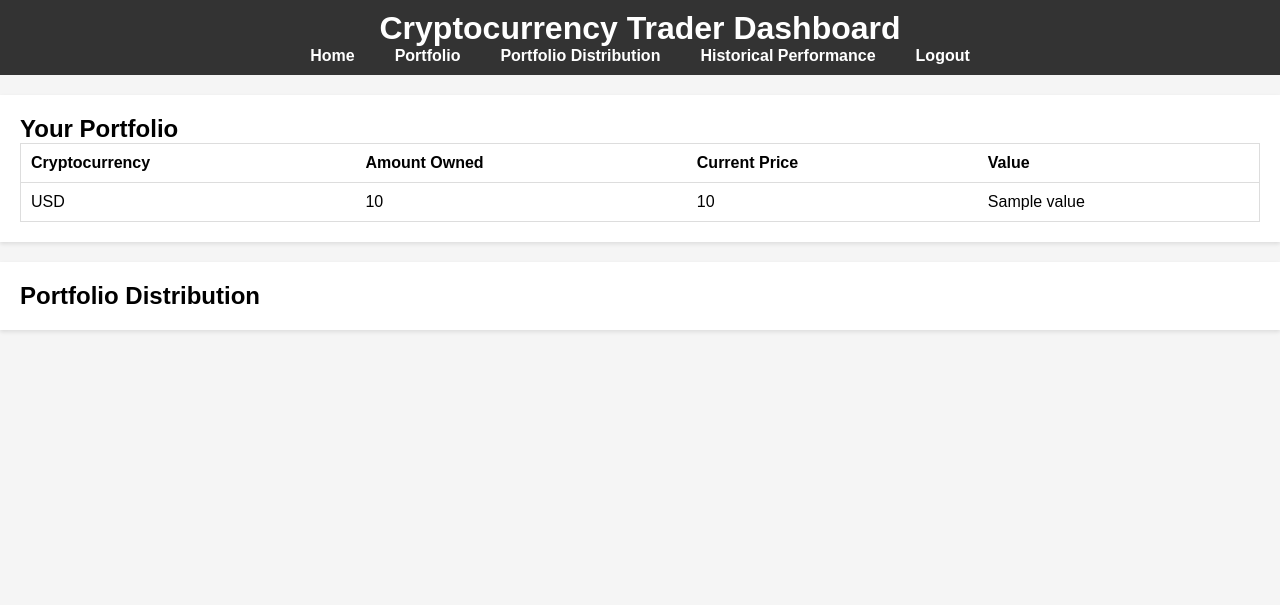
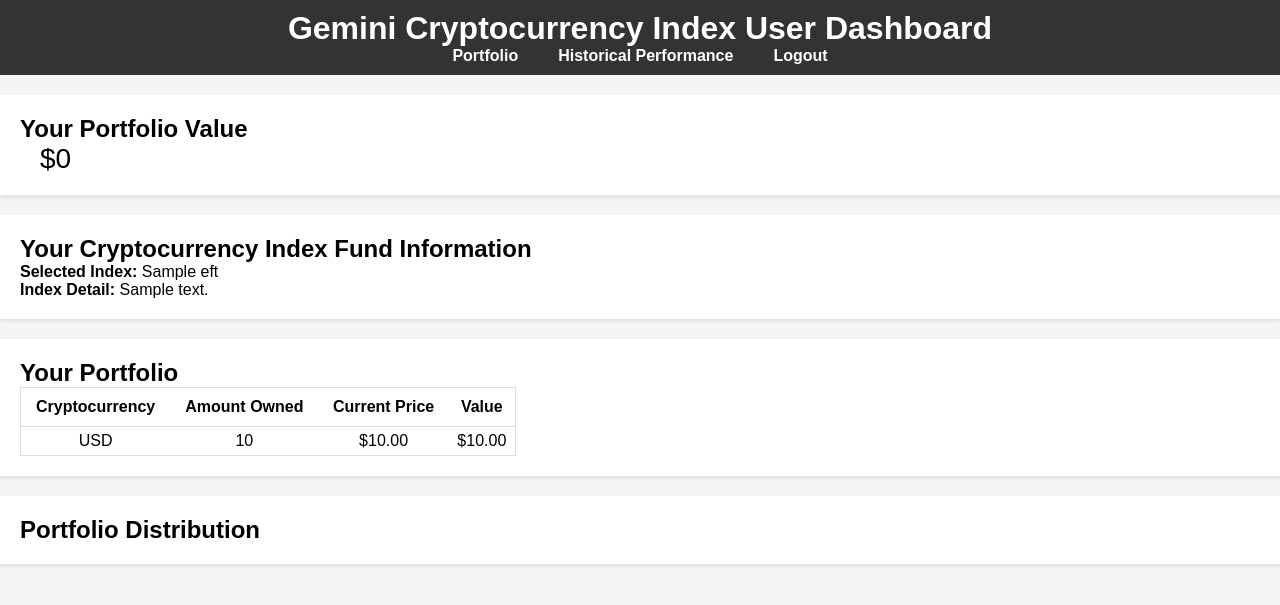
Before and after one commit to thuytrinht4/crypto_apps, a Flask app: template templates/dashboard.html in a window 1280 px wide. Shown: the top 605 px of the page. Run offline with Flask 2, Linux system fonts and the light colour scheme; the template is opened without the code that fills it: most values are stand-ins (such as "Sample title", 1, 10 or a date in 2020); parts of the project's set-up code (start-up, migrations or seed data) failed here and were passed over; some libraries are stand-ins or nearby versions.

Commit message:
add portfolio value and format display

```diff
--- a/app.py
+++ b/app.py
@@ -1,4 +1,4 @@
-# from flask import Flask
+import locale
 from flask import Flask, render_template, request, redirect, url_for, session
 import os
 
@@ -6,6 +6,16 @@ app = Flask(__name__)
 
 # Set a temporary secret key for testing
 app.secret_key = 'temporary_test_key'
+
+locale.setlocale(locale.LC_ALL, 'en_US.UTF-8')
+
+
+@app.template_filter('format_currency')
+def format_currency(value, decimal_num=0):
+    formatted_value = locale.format_string(
+        f"%.{decimal_num}f", value, grouping=True)
+    return formatted_value
+
 
 # Mock user database (replace with a real database)
 dummy_users = {
@@ -43,6 +53,10 @@ def dashboard():
         'Crypto User 1': {
             'user_name': 'John Dow',
             'email': 'crypto_user1@gemini_test.com',
+            'eft': {
+                'etf_name': 'ETF-5',
+                'etf_detail': 'Portfolio with Top 5 Cryptocurrencies'},
+            'total_fund': 10000,
             'portfolio': [
                 {'cryptocurrency': 'Bitcoin', 'amount_owned': 0.2485,
                  'current_price': 26500, 'value': 6585},
@@ -60,6 +74,10 @@ def dashboard():
         'Crypto User 2': {
             'user_name': 'Tuan Trinh',
             'email': 'crypto_user1@gemini_test.com',
+            'eft': {
+                'etf_name': 'ETF-2',
+                'etf_detail': 'Portfolio with Top 2 Cryptocurrencies'},
+            'total_fund': 10000,
             'portfolio': [
                 {'cryptocurrency': 'Bitcoin', 'amount_owned': 0.2726,
                  'current_price': 26500, 'value': 7223},
@@ -75,6 +93,7 @@ def dashboard():
         user_id = session['user_id']
         user_data = dummy_user_data.get(user_id)
         if user_data:
+            session['total_fund'] = user_data['total_fund']
             return render_template('dashboard.html', user_data=user_data)
         else:
             return "User not found"
--- a/static/dash_style.css
+++ b/static/dash_style.css
@@ -57,7 +57,7 @@ section {
 
 /* Table styling */
 table {
-    width: 100%;
+    width: 40%;
     border-collapse: collapse;
     border: 1px solid #ddd;
 }
@@ -65,8 +65,20 @@ table {
 table th,
 table td {
     padding: 10px;
-    text-align: left;
+    text-align: center;
     border-bottom: 1px solid #ddd;
+}
+
+/* Decrease row height for cryptocurrency portfolio */
+.portfolio table tbody tr {
+    height: 10px;
+    /* Adjust the row height as needed */
+}
+
+/* Decrease cell padding for cryptocurrency portfolio */
+.portfolio table td {
+    padding: 5px;
+    /* Adjust the padding as needed */
 }
 
 /* Responsive styling */
@@ -80,3 +92,15 @@ table td {
         margin: 10px 0;
     }
 }
+
+/* Increase font size for large value */
+.large-value {
+    font-size: 28px;
+    /* Adjust the font size as needed */
+}
+
+/* Increase left margin for large value */
+.large-value {
+    margin-left: 20px;
+    /* Adjust the left margin as needed */
+}
--- a/templates/dashboard.html
+++ b/templates/dashboard.html
@@ -2,7 +2,7 @@
 <html>
 
 <head>
-    <title>Cryptocurrency Trader Dashboard</title>
+    <title>Gemini Cryptocurrency Index User Dashboard</title>
     <link rel="stylesheet" type="text/css" href="../static/dash_style.css">
     <!-- Include Plotly.js library -->
     <script src="https://cdn.plot.ly/plotly-latest.min.js"></script>
@@ -10,17 +10,26 @@
 
 <body>
     <header>
-        <h1>Cryptocurrency Trader Dashboard</h1>
+        <h1>Gemini Cryptocurrency Index User Dashboard</h1>
         <nav>
             <ul>
-                <li><a href="#">Home</a></li>
                 <li><a href="#">Portfolio</a></li>
-                <li><a href="#">Portfolio Distribution</a></li>
                 <li><a href="#">Historical Performance</a></li>
                 <li><a href="/logout">Logout</a></li>
             </ul>
         </nav>
     </header>
+
+    <section class="total-portfolio">
+        <h2>Your Portfolio Value</h2>
+        <p class="portfolio-value large-value">${{ session.total_fund | default(0) | format_currency }}</p>
+    </section>
+
+    <section class="subscription-info">
+        <h2>Your Cryptocurrency Index Fund Information</h2>
+        <p><strong>Selected Index:</strong> {{ user_data.eft.etf_name }}</p>
+        <p><strong>Index Detail:</strong> {{ user_data.eft.etf_detail }}</p>
+    </section>
 
     <section class="portfolio">
         <h2>Your Portfolio</h2>
@@ -36,8 +45,8 @@
             <tr>
                 <td>{{ holding.cryptocurrency }}</td>
                 <td>{{ holding.amount_owned }}</td>
-                <td>{{ holding.current_price }}</td>
-                <td>{{ holding.value }}</td>
+                <td>${{ holding.current_price | format_currency(decimal_num=2) }}</td>
+                <td>${{ holding.value | format_currency(decimal_num=2) }}</td>
             </tr>
             {% endfor %}
         </table>
@@ -53,6 +62,18 @@
         // Access user_data from the template context
         const user_data = {{ user_data | tojson | safe }};
 
+        // Function to format numbers as currency
+        function formatCurrency(value) {
+            return new Intl.NumberFormat('en-US', {
+                style: 'currency',
+                currency: 'USD',
+            }).format(value);
+        }
+        // user_data.portfolio.forEach(holding => {
+        //     holding.value = formatCurrency(holding.value);
+        // });
+
+
         // <!-- Display live cryptocurrency market data, charts, etc. -->
         function updatePortfolioDistribution() {
             const labels = user_data.portfolio.map(holding => holding.cryptocurrency);
@@ -65,6 +86,8 @@
             };
             const layout = {
                 title: 'Portfolio Distribution',
+                width: 500, // Adjust the width as needed
+                height: 500, // Adjust the height as needed
             };
             Plotly.newPlot('portfolio-pie', [trace], layout);
         }
```
